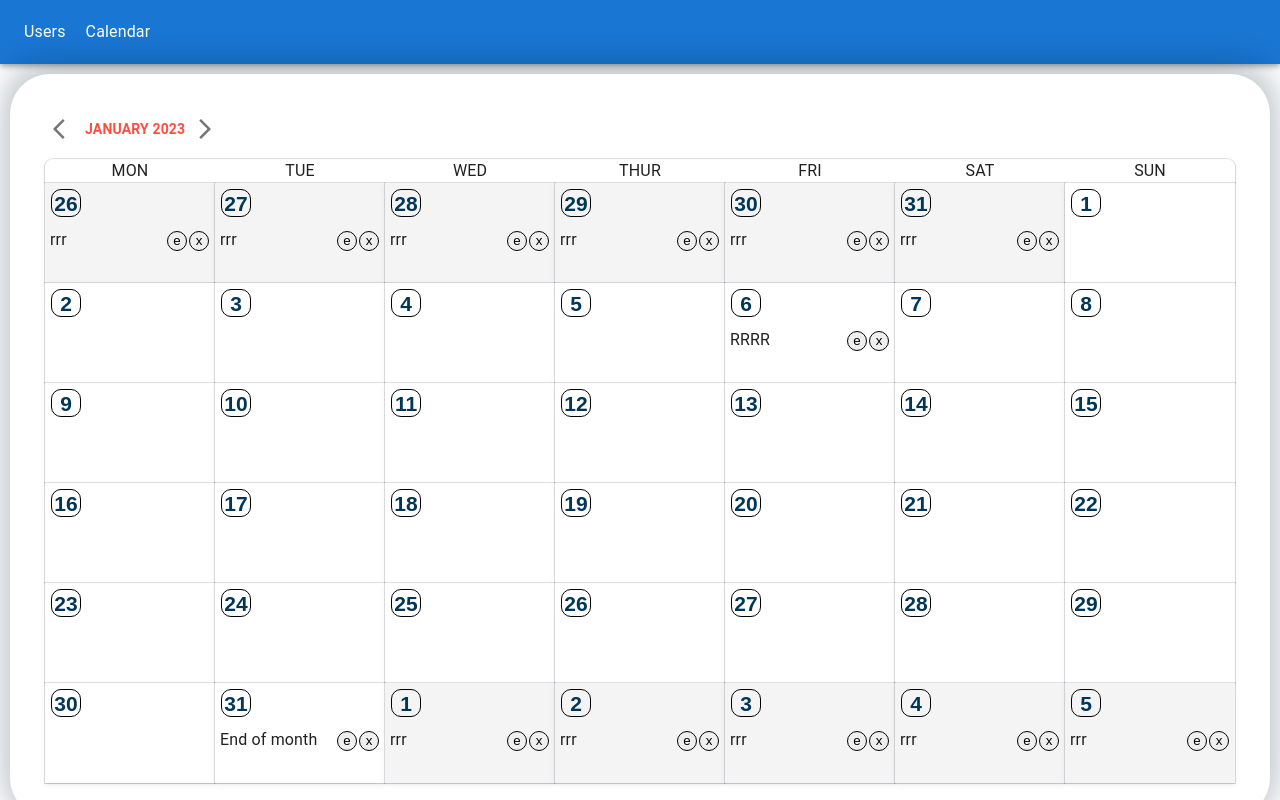
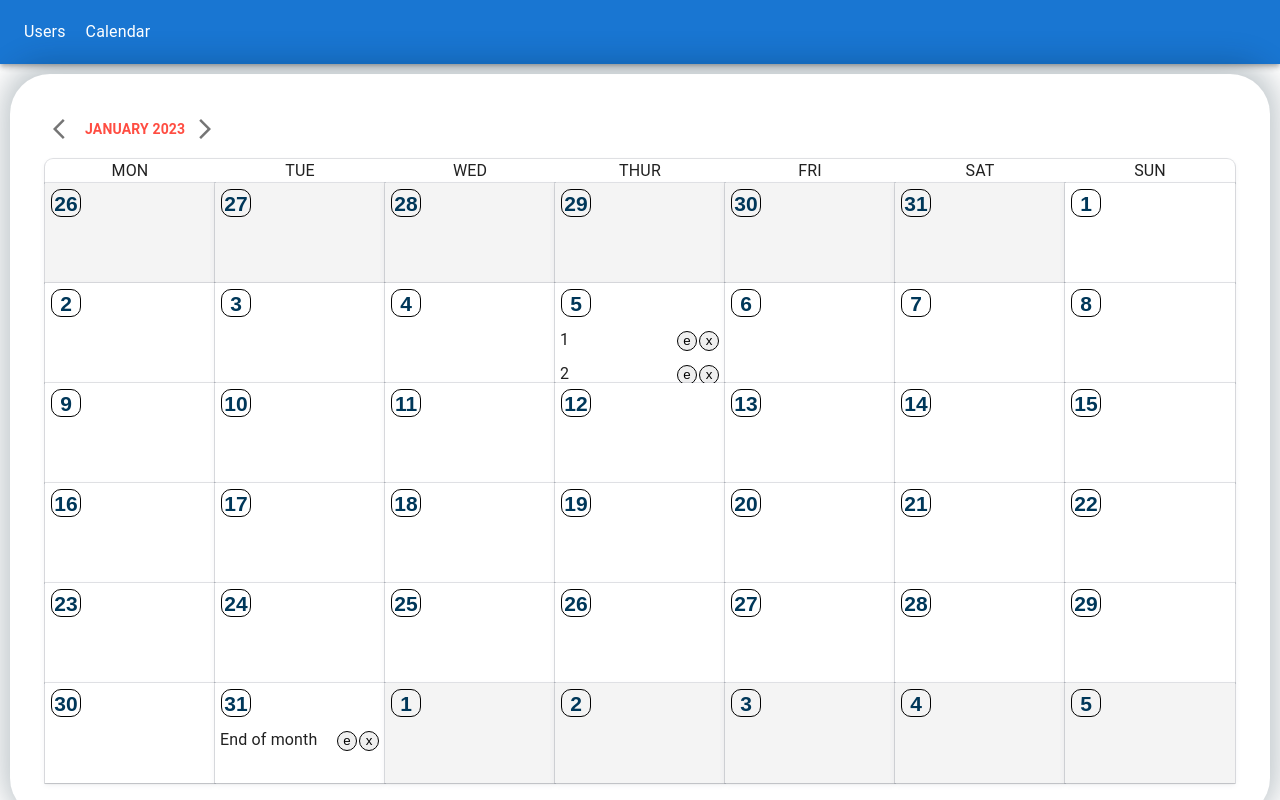
Before and after one commit to EvgeniyHalimon/event-calendar, a Next.js app: page /calendar in a window 1280 px wide. Built offline with nearby package versions, Linux system fonts and the light colour scheme; data requests are answered from the project's data file.

Commit message:
additional changes

```diff
--- a/db.json
+++ b/db.json
@@ -33,14 +33,24 @@
       "id": 3
     },
     {
-      "eventName": "RRRR",
-      "eventDate": "6/1/2023",
+      "eventName": "1",
+      "eventDate": "5/1/2023",
       "id": 4
     },
     {
-      "eventName": "rrr",
-      "eventDate": "",
+      "eventName": "2",
+      "eventDate": "5/1/2023",
       "id": 5
+    },
+    {
+      "eventName": "3",
+      "eventDate": "5/1/2023",
+      "id": 6
+    },
+    {
+      "eventName": "rfrf",
+      "eventDate": "5/1/2023",
+      "id": 7
     }
   ]
 }
--- a/src/components/Calendar/AddNewEventModal.tsx
+++ b/src/components/Calendar/AddNewEventModal.tsx
@@ -4,15 +4,17 @@ import { FC, useState } from 'react';
 
 import { IDaysTypes, IEvents } from '@/types/types';
 import { postDataToBackend } from '@/utils/getDataFromBackend';
+
 import styles from '../Calendar/Calendar.module.scss';
 
 interface IAddNewUserModal{
   date: IDaysTypes,
   events: IEvents[],
-  setNewEvents: any
+  setNewEvents: any,
+  getEvent: any
 }
 
-const AddNewEventModal:FC<IAddNewUserModal> = ({ date, events, setNewEvents }) => {
+const AddNewEventModal:FC<IAddNewUserModal> = ({ date, events, setNewEvents, getEvent }) => {
   const [open, setOpen] = useState(false);
   const [newEvent, setNewEvent] = useState({ eventName: '', eventDate: date.date });
 
@@ -29,7 +31,8 @@ const AddNewEventModal:FC<IAddNewUserModal> = ({ date, events, setNewEvents }) =
     await postDataToBackend('events', newEvent);
     setOpen(false);
     setNewEvents([...events, newEvent]);
-    setNewEvent({ eventName: '', eventDate: '' });
+    setNewEvent({ eventName: '', eventDate: date.date });
+    getEvent();
   };
 
   return (
--- a/src/components/Calendar/Calendar.module.scss
+++ b/src/components/Calendar/Calendar.module.scss
@@ -46,6 +46,7 @@
     width: 100%;
     border-radius: 0px;
     height: 100px;
+    overflow-x: auto;
 }
 
 .daysBox{
--- a/src/components/Calendar/Day.tsx
+++ b/src/components/Calendar/Day.tsx
@@ -1,20 +1,24 @@
 import { Box } from '@mui/material';
-import { FC, useRef, useContext, useState } from 'react';
+import { FC, useRef, useState } from 'react';
+
+import { IDaysTypes, IEvents } from '@/types/types';
+
+import { deleteDataFromBackend, putDataToBackend } from '@/utils/getDataFromBackend';
 
 import styles from '../Calendar/Calendar.module.scss';
-import { IDaysTypes, IEvents } from '@/types/types';
-import AppContext from '../Context/Context';
-import { deleteDataFromBackend, getDataFromBackend, putDataToBackend } from '@/utils/getDataFromBackend';
+
+
 import AddNewEventModal from './AddNewEventModal';
 
 interface IDateCard{
   date : IDaysTypes,
   events: IEvents[],
   setEvents: any,
+  getEvent: any
   cardClass?: string,
 }
 
-const Day: FC<IDateCard> = ({ date, events, setEvents, cardClass }) => {
+const Day: FC<IDateCard> = ({ date, events, setEvents, getEvent, cardClass }) => {
   const [eventname, setEventname] = useState('');
   const [isEditing, setIsEditing] = useState(false);
   const inputRef = useRef<any>(null);
@@ -24,13 +28,12 @@ const Day: FC<IDateCard> = ({ date, events, setEvents, cardClass }) => {
   };
 
   const handleDelete = async(event: IEvents) => {
-    console.log("🚀 ~ file: Day.tsx:28 ~ handleDelete ~ event", event.id)
-    await deleteDataFromBackend(`events/${event.id}`)
+    await deleteDataFromBackend(`events/${event.id}`);
     const updatedEvents = events.filter((evt: IEvents) => {
-      return evt.id !== event.id
-    })
-    setEvents(updatedEvents)
-  }
+      return evt.id !== event.id;
+    });
+    setEvents(updatedEvents);
+  };
 
   const handleEdit = (event: string) => {
     setIsEditing(!isEditing);
@@ -49,12 +52,12 @@ const Day: FC<IDateCard> = ({ date, events, setEvents, cardClass }) => {
   return(
     <div className={`${styles.calendarDate} ${styles.calendarDayStat} ${cardClass}`}>
       <Box className={`${styles.calendarInnerBox}`}>
-        <AddNewEventModal date={date} events={events} setNewEvents={setEvents}/>
+        <AddNewEventModal date={date} events={events} setNewEvents={setEvents} getEvent={getEvent}/>
       </Box>
-      <Box className={styles.calendarInnerBox}>
+      <Box>
         {events?.map((event: IEvents) => {
           return date.date === event.eventDate ?
-          <>
+            <div className={styles.calendarInnerBox} key={event.id}>
               {isEditing ?
                 <input value={eventname} ref={inputRef} onChange={handleChange}/> :
                 <p>{event.eventName}</p>
@@ -66,8 +69,8 @@ const Day: FC<IDateCard> = ({ date, events, setEvents, cardClass }) => {
                   <button onClick={() => handleDelete(event)}>x</button>
                 </div>
               }
-          </>
-          : null
+            </div>
+            : null;
         })}
       </Box>
     </div>
--- a/src/components/Calendar/MonthlyViewList.tsx
+++ b/src/components/Calendar/MonthlyViewList.tsx
@@ -4,13 +4,16 @@ import { useContext, useEffect, useState } from 'react';
 
 
 
+import { IDaysTypes } from '@/types/types';
+
+import { getDataFromBackend } from '@/utils/getDataFromBackend';
+
+import styles from '../Calendar/Calendar.module.scss';
 import AppContext from '../Context/Context';
 
 import Day from './Day';
 import { useDate } from './hooks/useDate';
-import { IDaysTypes } from '@/types/types';
-import { getDataFromBackend } from '@/utils/getDataFromBackend';
-import styles from '../Calendar/Calendar.module.scss';
+
 
 interface IDays{
   shortName: string,
@@ -31,18 +34,18 @@ const MonthlyViewList = () => {
   const { number } = useContext(AppContext);
   const { days } = useDate(number);
 
-  const {events, setEvents} = useContext(AppContext)
-  const [monthEvents, setMonthEvents] = useState(events)
+  const { events, setEvents } = useContext(AppContext);
+  const [monthEvents, setMonthEvents] = useState(events);
 
   const getEvents = async() => {
-    const eventsData = await getDataFromBackend('events')
-    setMonthEvents(eventsData.data)
-    setEvents(eventsData.data)
-  }
+    const eventsData = await getDataFromBackend('events');
+    setMonthEvents(eventsData.data);
+    setEvents(eventsData.data);
+  };
 
   useEffect(() => {
-    getEvents()
-  }, [events.length])
+    getEvents();
+  }, []);
 
   return(
     <Box>
@@ -67,8 +70,9 @@ const MonthlyViewList = () => {
                 cardClass={styles.cardBackground}
                 events={monthEvents}
                 setEvents={setMonthEvents}
+                getEvent={getEvents}
               /> :
-              <Day date={day} key={index} events={monthEvents} setEvents={setMonthEvents}/>}
+              <Day date={day} key={index} events={monthEvents} setEvents={setMonthEvents} getEvent={getEvents}/>}
           </>
         )}
       </Box>
--- a/src/components/Context/Context.tsx
+++ b/src/components/Context/Context.tsx
@@ -9,8 +9,8 @@ const initialState: IAppContext = {
   setYear: null,
   number: 0,
   setNumber: null,
-  events: [{ id: 0, eventName: '', startDate: '', endDate: ''}],
-  setEvents: null
+  events: [{ id: 0, eventName: '', startDate: '', endDate: '' }],
+  setEvents: null,
 };
 
 const AppContext = createContext<IAppContext>(initialState);
--- a/src/components/Layout/Layout.tsx
+++ b/src/components/Layout/Layout.tsx
@@ -1,8 +1,8 @@
-import { Box, AppBar, Toolbar, Button } from '@mui/material';
+import { Box, AppBar, Toolbar } from '@mui/material';
 import Link from 'next/link';
 import { FC, ReactNode } from 'react';
 
-import styles from '../Layout/Layout.module.scss'
+import styles from '../Layout/Layout.module.scss';
 
 interface ILayout{
     children: ReactNode
--- a/src/components/Users/AddNewUserModal.tsx
+++ b/src/components/Users/AddNewUserModal.tsx
@@ -31,7 +31,7 @@ const AddNewUserModal:FC<IAddNewUserModal> = ({ users, setUsers }) => {
 
   return (
     <div>
-      <Button variant="outlined" onClick={handleClickOpen} sx={{marginBottom: '10px'}}>
+      <Button variant="outlined" onClick={handleClickOpen} sx={{ marginBottom: '10px' }}>
         Add new user
       </Button>
       <Dialog open={open} onClose={handleClose}>
--- a/src/pages/calendar.tsx
+++ b/src/pages/calendar.tsx
@@ -3,7 +3,8 @@ import { NextPage } from 'next';
 import MonthPicker from '@/components/Calendar/MonthPicker';
 import MonthlyViewList from '@/components/Calendar/MonthlyViewList';
 import Layout from '@/components/Layout/Layout';
-import styles from '../styles/Home.module.scss'
+
+import styles from '../styles/Home.module.scss';
 
 const Calendar:NextPage & { Layout: any } = () => {
   return (
--- a/src/pages/login.tsx
+++ b/src/pages/login.tsx
@@ -2,7 +2,8 @@ import { NextPage } from 'next';
 
 import Layout from '@/components/Layout/Layout';
 import LoginUser from '@/components/Login/Login';
-import styles from '../styles/Home.module.scss'
+
+import styles from '../styles/Home.module.scss';
 
 const Login: NextPage & { Layout: any }  = () => {
   return (
--- a/src/pages/users.tsx
+++ b/src/pages/users.tsx
@@ -2,7 +2,8 @@ import { NextPage } from 'next';
 
 import Layout from '@/components/Layout/Layout';
 import UsersList from '@/components/Users/Users';
-import styles from '../styles/Home.module.scss'
+
+import styles from '../styles/Home.module.scss';
 
 const Users: NextPage & { Layout: any } = () => {
   return (
```
Lines whose indentation alone changed are shown as unchanged.
